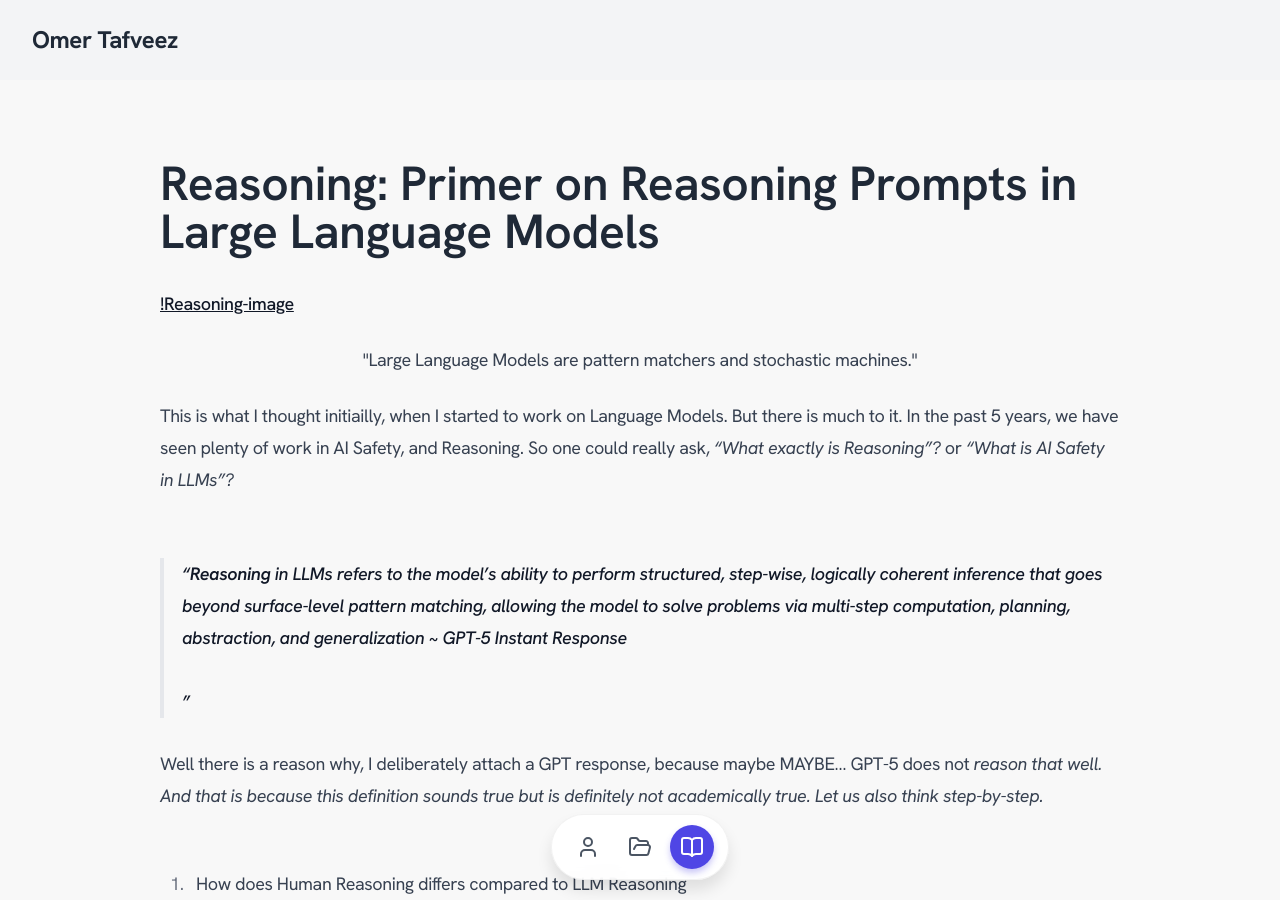
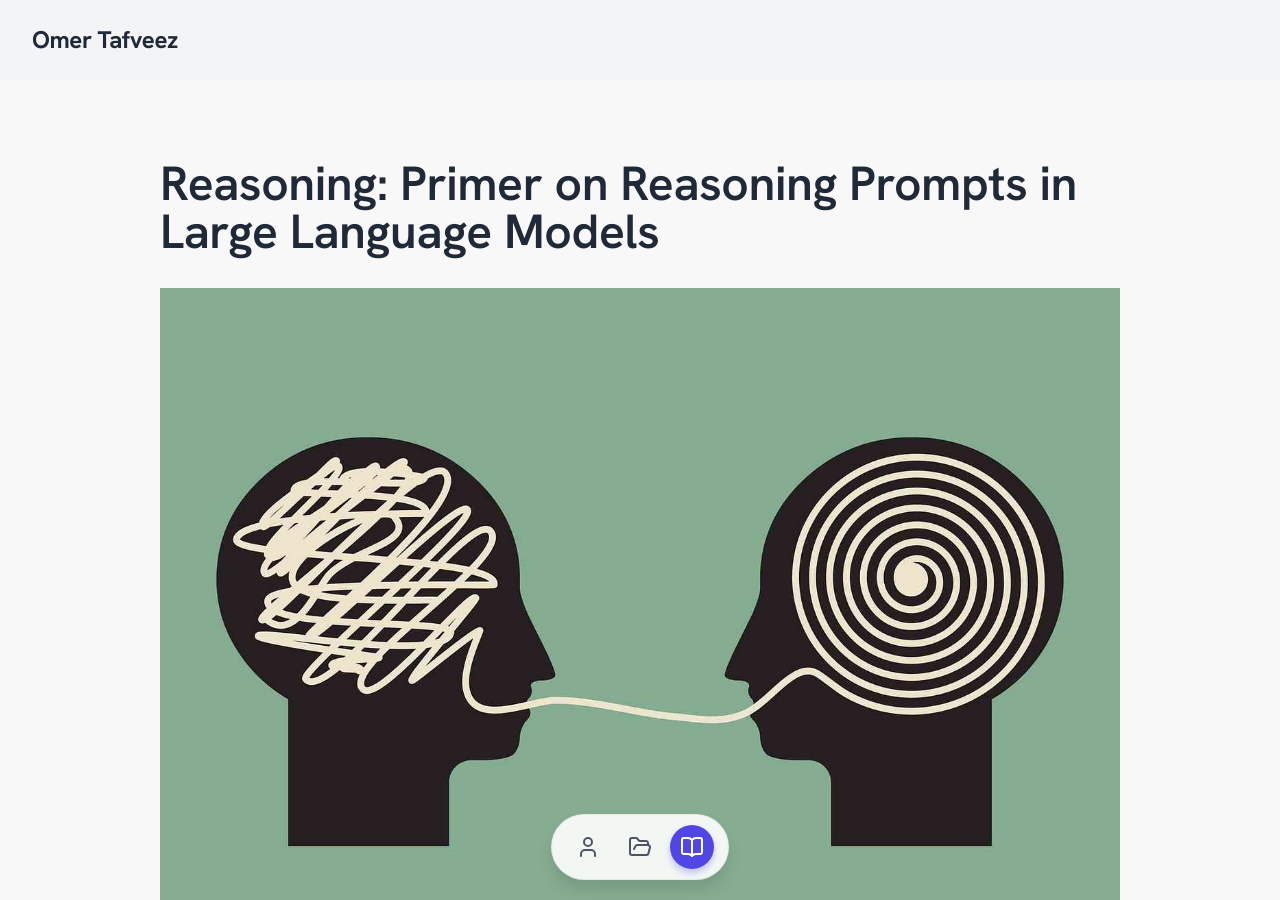
Before and after one commit to omertafveez-2001/omertafveez-2001.github.io, a Jekyll site: the page built from blogs/reasoning-primer/reasoning-primer.md, in a window 1280 px wide and 900 px high. Built offline with Jekyll 4.4.1, drawn with Linux system fonts in a browser that asks for light colours; nearby versions of some CDN libraries.

Commit message:
reasoning

```diff
--- a/blogs/reasoning-primer/reasoning-primer.md
+++ b/blogs/reasoning-primer/reasoning-primer.md
@@ -4,7 +4,7 @@ title: "Reasoning: Primer on Reasoning Prompts in Large Language Models"
 date: 2025-10-26
 permalink: /blogs/reasoning-primer/
 ---
-[!Reasoning-image](./imgs/reasoning_title.jpg)
+![Reasoning-image](./imgs/reasoning_title.jpg)
 <p style="text-align: center;">
   "Large Language Models are pattern matchers and stochastic machines."
 </p>
```
